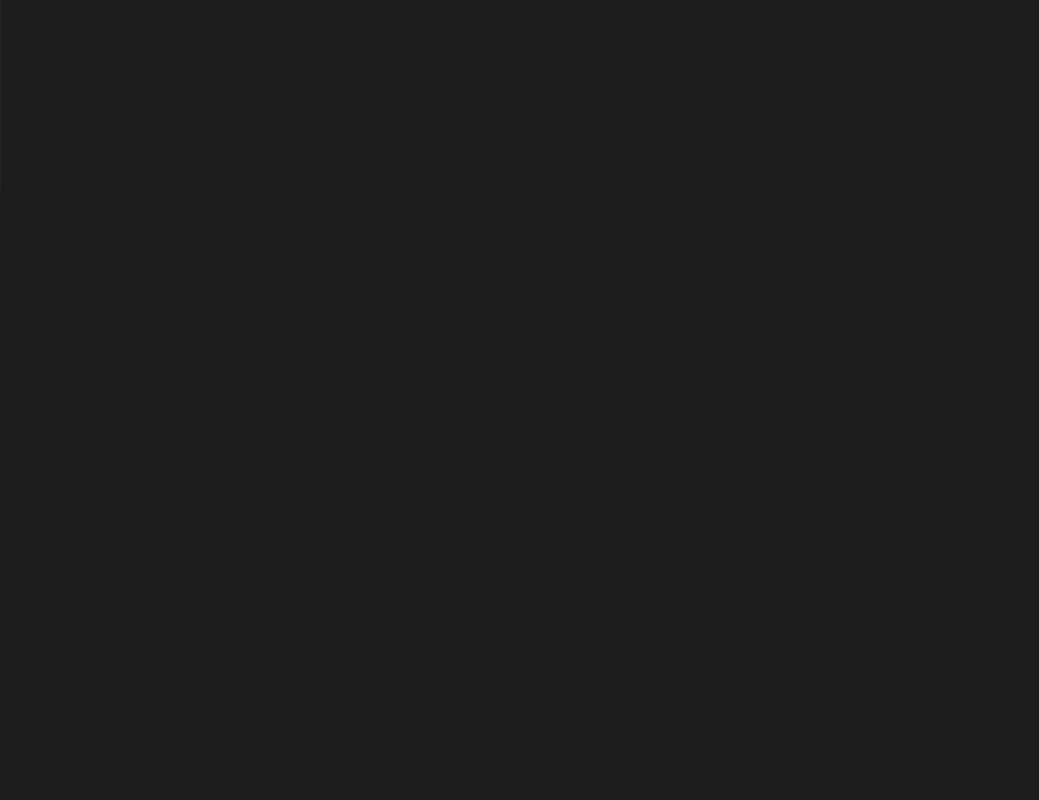
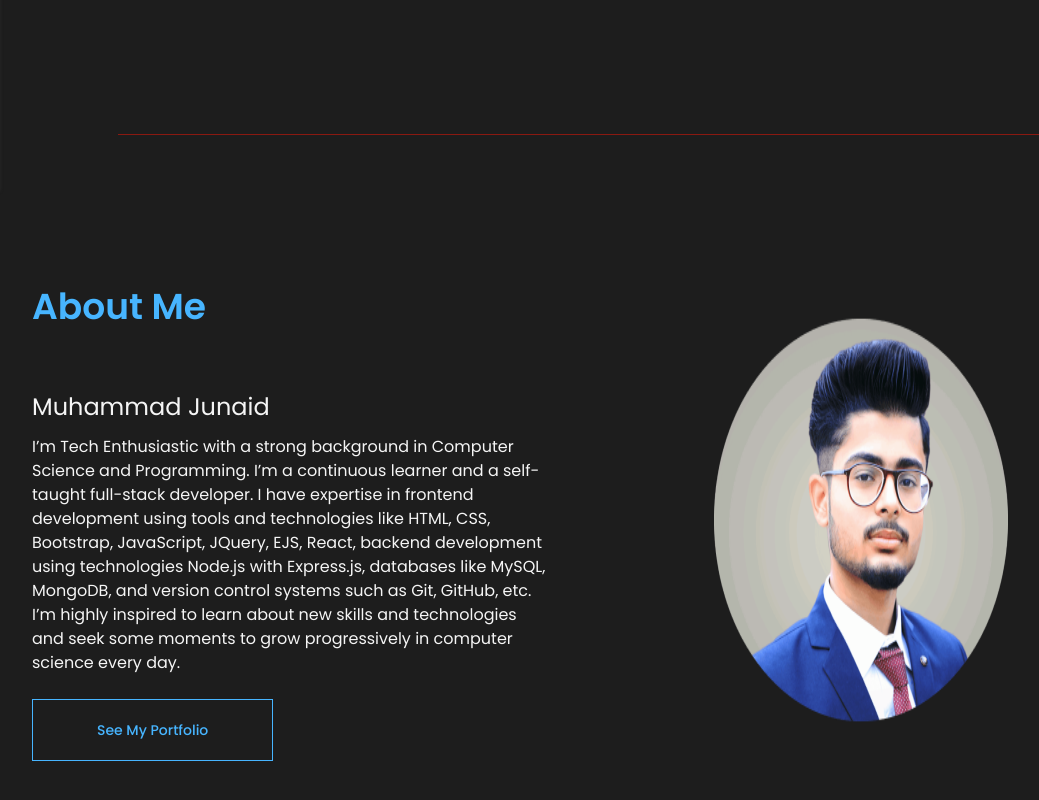
Before and after one commit to iamjunaidjutt/my-site, a React (Vite) app: page / in a window 1280 px wide. Shown: the part 610-1410 px from the top of the page, without its empty margins (96-1135 px from the left). Before the commit the page ends 800 px from the top, so only its background shows below. Built offline with nearby package versions, Linux system fonts and the light colour scheme.

Commit message:
Add Partition component and complete the AboutMe section

```diff
--- a/src/components/Layout/RightSideBar.jsx
+++ b/src/components/Layout/RightSideBar.jsx
@@ -1,12 +1,19 @@
 import React from 'react'
 import NavBar from '../NavBar/NavBar'
 import HeroSection from '../Sections/HeroSection'
+import AboutMe from '../Sections/AboutMe'
+import Partition from '../UI/Partition'
+import Skills from '../Sections/Skills'
 
 const RightSideBar = () => {
   return (
     <div className='w-full ml-24'>
       <NavBar/>
       <HeroSection />
+      <Partition />
+      <AboutMe />
+      <Partition />
+      <Skills />
     </div>
   )
 }
--- /dev/null
+++ b/src/components/Sections/AboutMe.jsx
@@ -0,0 +1,19 @@
+import React from 'react'
+import Img from '../../assets/img.png'
+import PrimaryButton from '../UI/PrimaryButton'
+
+const AboutMe = () => {
+  return (
+    <div className='flex py-8'>
+        <div className='w-3/5 p-8 my-20 basis-3/5'>
+            <h2 className='my-2 text-4xl font-semibold text-myBlue mb-16'>About Me</h2>
+            <h3 className='my-3 text-2xl font-md'>Muhammad Junaid</h3>
+            <p className='my-3 mr-5 mb-6 '>I’m Tech Enthusiastic with a strong background in Computer Science and Programming. I’m a continuous learner and a self-taught full-stack developer. I have expertise in frontend development using tools and technologies like HTML, CSS, Bootstrap, JavaScript, JQuery, EJS, React, backend development using technologies Node.js with Express.js, databases like MySQL, MongoDB, and version control systems such as Git, GitHub, etc. I’m highly inspired to learn about new skills and technologies and seek some moments to grow progressively in computer science every day.</p>
+            <PrimaryButton>See My Portfolio</PrimaryButton>
+        </div>
+        <img src={Img} alt='Junaids Image' className='basis-2/5 p-28 mr-16'/>
+    </div>
+  )
+}
+
+export default AboutMe
--- /dev/null
+++ b/src/components/UI/Partition.jsx
@@ -0,0 +1,9 @@
+import React from 'react'
+
+const Partition = () => {
+  return (
+    <div className='border-t border-myRed w-4/5 m-auto opacity-50'></div>
+  )
+}
+
+export default Partition
```
Also changed, not shown: src/assets/img.png.
